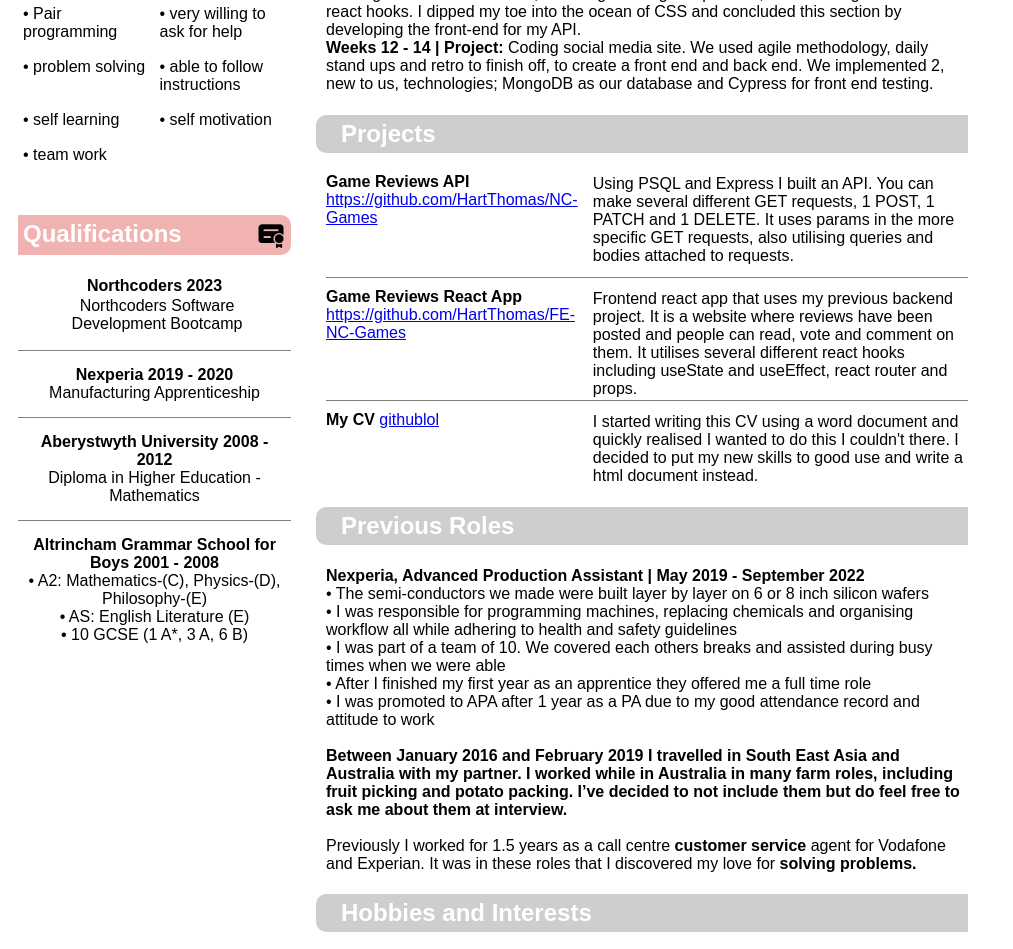
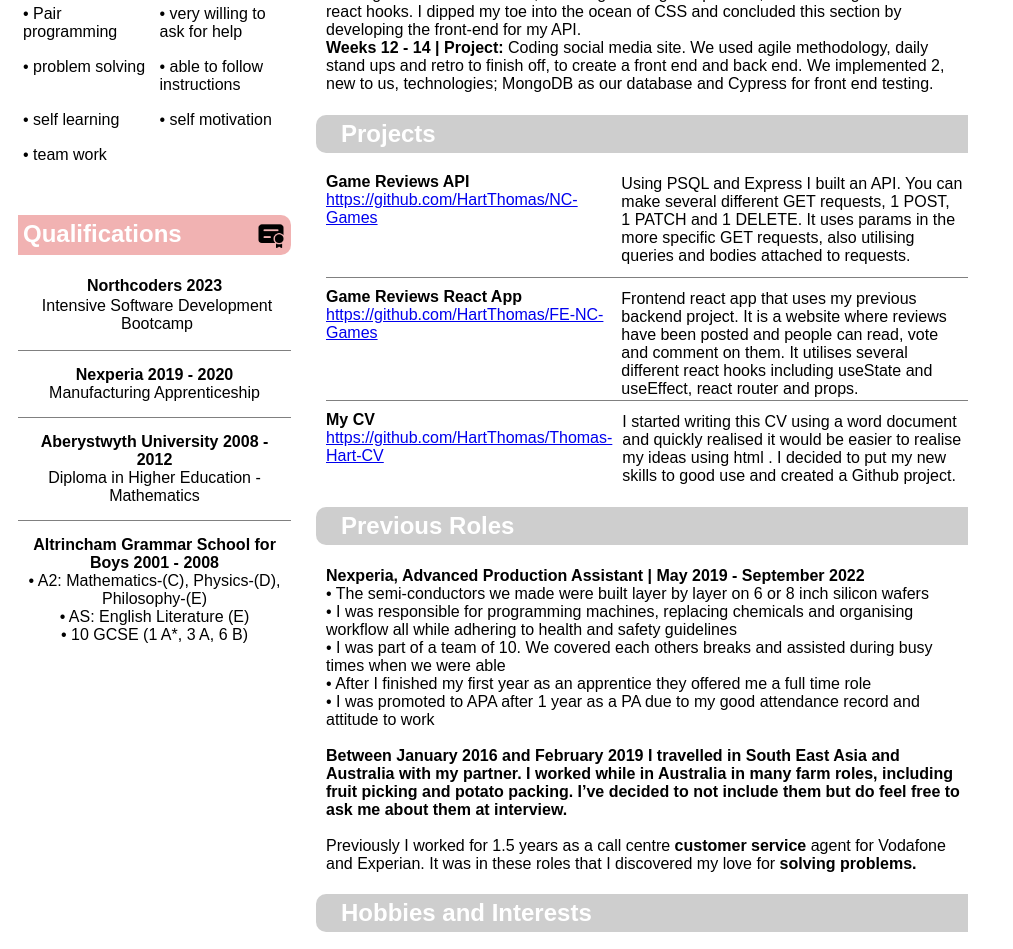
Before and after one commit to HartThomas/HartThomas.github.io, a plain HTML site: page index.html in a window 1280 px wide. Shown: the part 556-1505 px from the top of the page, without its empty margins (0-1013 px from the left). Drawn offline with Linux system fonts and the light colour scheme.

Commit message:
Second commit

```diff
--- a/Thomas-Hart-CV.html
+++ b/index.html
@@ -132,7 +132,7 @@
       }
       .project1 {
         display: grid;
-        grid-template-columns: 1fr 1.5fr;
+        grid-template-columns: 1fr 1.25fr;
         word-wrap: break-word;
         padding-bottom: 10px;
       }
@@ -145,7 +145,7 @@
       }
       .project2 {
         display: grid;
-        grid-template-columns: 1fr 1.5fr;
+        grid-template-columns: 1fr 1.25fr;
         word-wrap: break-word;
         padding-top: 10px;
         border-top: solid grey 1px;
@@ -172,14 +172,14 @@
         t.j.hart89@hotmail.co.uk
       </p>
       <img
-        src="./icons8-telephone-64 (1).png"
+        src="./icons/icons8-telephone-64 (1).png"
         alt="phone-logo"
         class="logo"
         id="header-logo"
       />
       <h1>Thomas Hart</h1>
       <img
-        src="./icons8-github-32.png"
+        src="./icons/icons8-github-32.png"
         alt="github-logo"
         class="logo"
         id="header-logo"
@@ -193,7 +193,7 @@
       <div class="left-column">
         <h2>
           Specific skills:<img
-            src="./icons8-skills-64.png"
+            src="./icons/icons8-skills-64.png"
             alt="github-logo"
             class="logo"
           />
@@ -216,7 +216,7 @@
         <h2>
           General skills:
           <img
-            src="./icons8-skills-64 (1).png"
+            src="./icons/icons8-skills-64 (1).png"
             alt="github-logo"
             class="logo"
           />
@@ -265,7 +265,7 @@
         <h2>
           Qualifications
           <img
-            src="./icons8-certificate-48.png"
+            src="./icons/icons8-certificate-48.png"
             alt="qualification"
             class="logo"
           />
@@ -274,7 +274,7 @@
         <div class="left-column-list">
           <div class="list-member" id="first-qual">
             <b>Northcoders 2023</b><br />
-            <p>Northcoders Software Development Bootcamp</p>
+            <p>Intensive Software Development Bootcamp</p>
           </div>
           <div class="list-member" id="quals">
             <b>Nexperia 2019 - 2020</b> <br />
@@ -366,12 +366,17 @@
           <div class="project2">
             <div class="lefthand">
               <b class="project-header">My CV</b>
-              <a href="#">githublol</a>
+              <a
+                href="https://github.com/HartThomas/Thomas-Hart-CV"
+                class="project-link"
+                >https://github.com/HartThomas/Thomas-Hart-CV</a
+              >
             </div>
             <p>
               I started writing this CV using a word document and quickly
-              realised I wanted to do this I couldn't there. I decided to put my
-              new skills to good use and write a html document instead.
+              realised it would be easier to realise my ideas using html . I
+              decided to put my new skills to good use and created a Github
+              project.
             </p>
           </div>
         </div>
```
Also changed, not shown: icons/icons8-certificate-48.png (renamed from icons8-certificate-48.png), icons/icons8-diploma-50.png (renamed from icons8-diploma-50.png), icons/icons8-github-32.png (renamed from icons8-github-32.png), icons/icons8-skills-64 (1).png (renamed from icons8-skills-64 (1).png), icons/icons8-skills-64.png (renamed from icons8-skills-64.png), icons/icons8-telephone-64 (1).png (renamed from icons8-telephone-64 (1).png).
